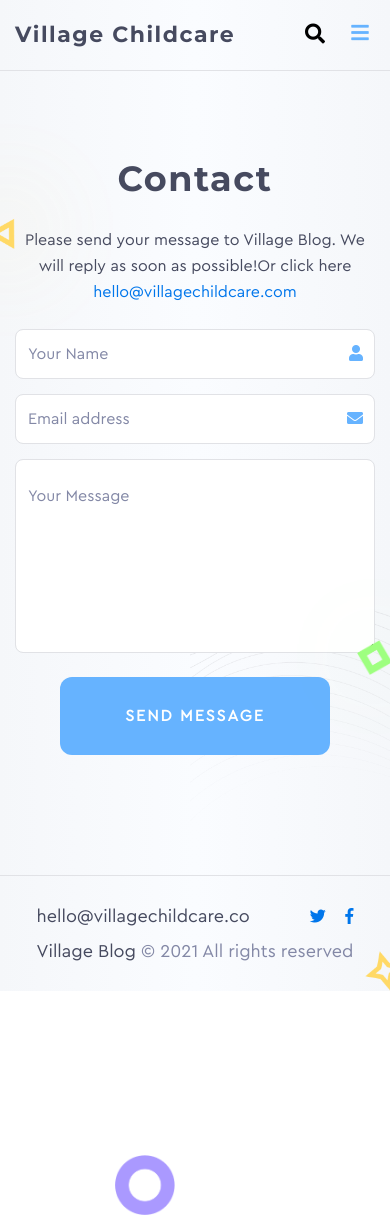
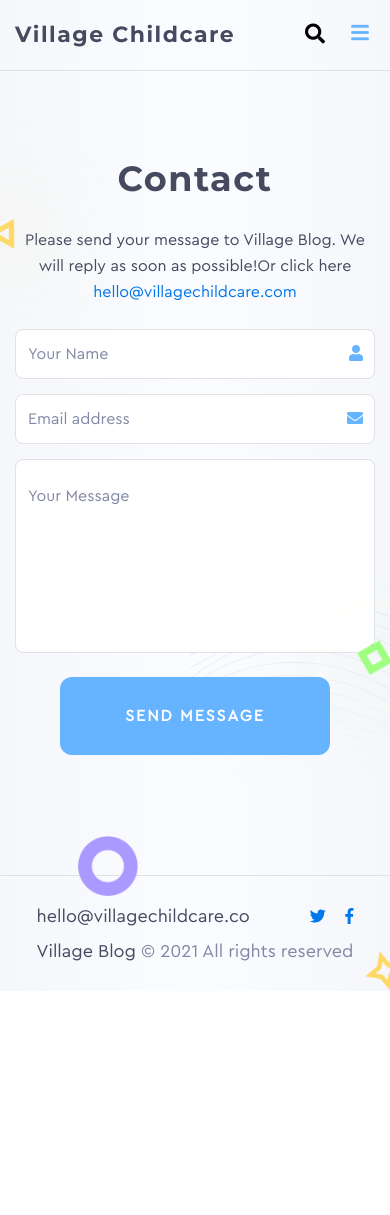
Before and after one commit to webuimaker/vblog, a Jekyll site: the page built from _pages/contact.md, in a window 390 px wide. Built offline with Jekyll 4.4.1, drawn with Linux system fonts in a browser that asks for light colours; nearby versions of some CDN libraries; comment, search, counter and statistics services are not loaded; after the commit the page ends 991 px from its top, so only the background shows below that.

Commit message:
updated last issues

```diff
--- a/_layouts/default.html
+++ b/_layouts/default.html
@@ -7,7 +7,7 @@
 
 
 
-<link rel="icon" href="{{ site.baseurl }}/assets/images/Favicon_Village2-01.png">
+<link rel="icon" href="{{ site.baseurl }}/assets/images/favicon.png">
 
 <title>{{ page.title }} | {{site.name}}</title>
 
@@ -113,6 +113,7 @@ ga('send', 'pageview');
 
     {% if page.url == '/contact' %}
         <div class="yellow_dot"><img src="assets/images/star-yellow.png" alt=""></div>
+        <div class="purple_dot contact-purple"><img src="assets/images/purple_ring.png" alt=""></div>
     {%endif%}
 
     <div class="container-fluid">
--- a/assets/css/theme.scss
+++ b/assets/css/theme.scss
@@ -110,6 +110,11 @@ color: #464A5F;
     min-width: 180px;
     border: 0px;
     outline: none !important;
+    &:focus{
+
+        outline: none !important;
+        box-shadow: none !important;
+    }
 }
 blockquote {
     font-family: Times New Roman;
@@ -1891,10 +1896,7 @@ color: #464A5F;
         }
     }
     .purple_dot.contact-purple {
-        margin-left: 100px;
-        position: absolute;
-        bottom: -35%;
-        z-index: 1;
+        display: none;
     }
 
     .rightbg{
@@ -1981,6 +1983,15 @@ color: #464A5F;
     .navbar-toggler{
         line-height: 1.4em;
     }
+
+
+    footer .purple_dot.contact-purple{
+        display: block;
+        margin-left: 0px;
+        position: absolute;
+        top: -40px;
+        left: 20%;
+    }
 }
 
 
```
Also changed, not shown: assets/images/favicon.ico.
